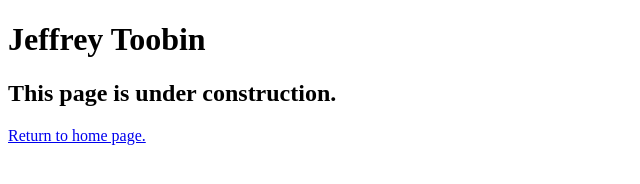
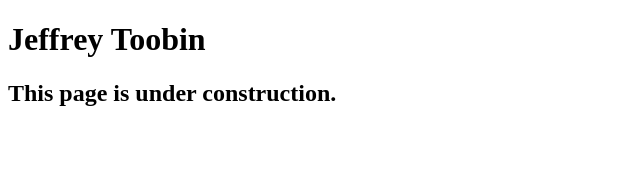
Before and after one commit to Sd247NJIT/A10, a plain HTML site: page speakers/toobin.html in a window 1280 px wide. Shown: the whole page, without its empty margins (0-640 px from the left). Drawn offline with Linux system fonts and the light colour scheme.

Commit message:
Update toobin.html

```diff
--- a/speakers/toobin.html
+++ b/speakers/toobin.html
@@ -11,7 +11,6 @@
 	<main>
 		<h1>Jeffrey Toobin</h1>
 		<h2>This page is under construction.</h2>
-		<p><a href="../c3_index.html">Return to home page.</a></p>
 	</main>
 </body>
 
```
